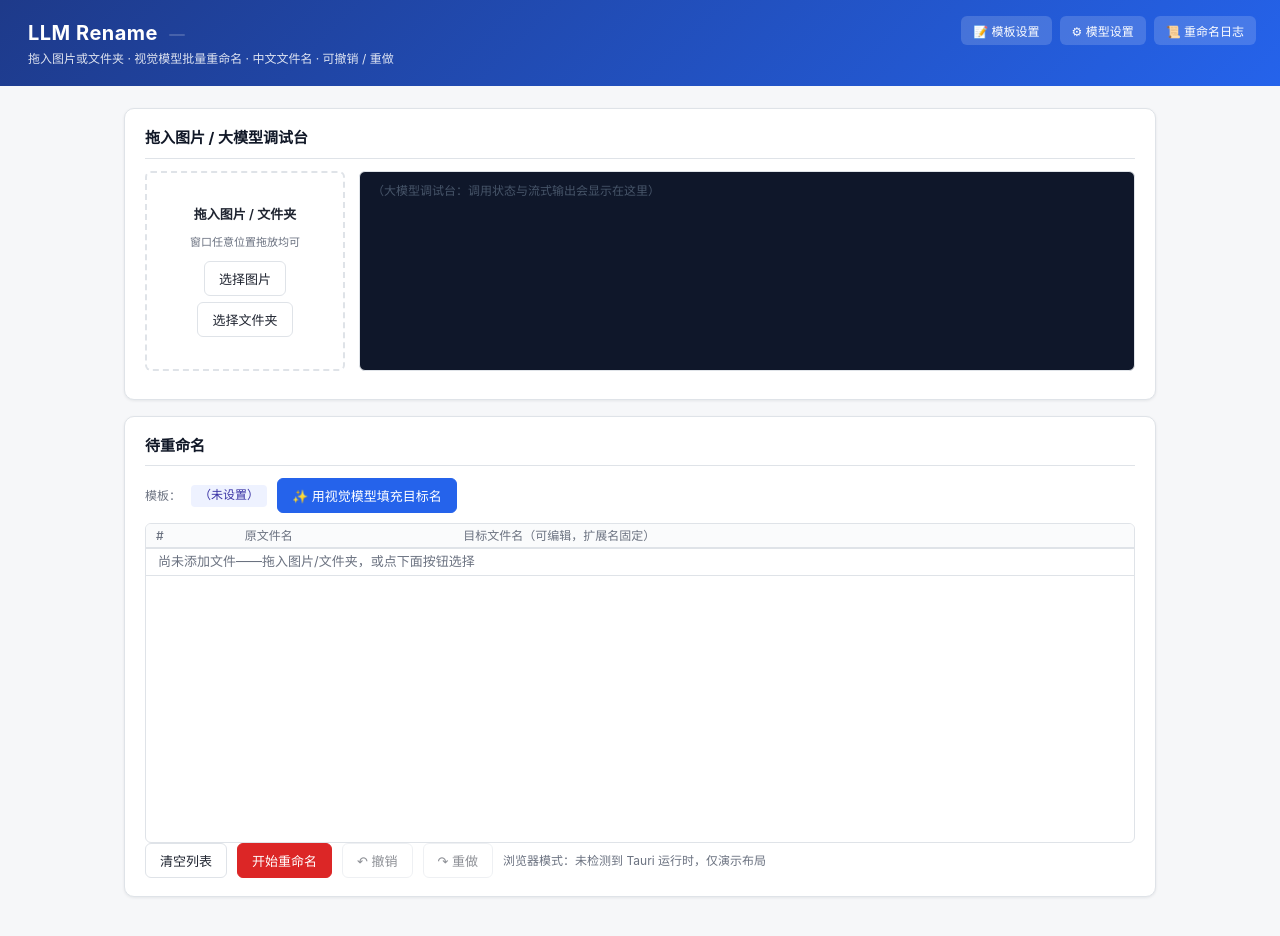
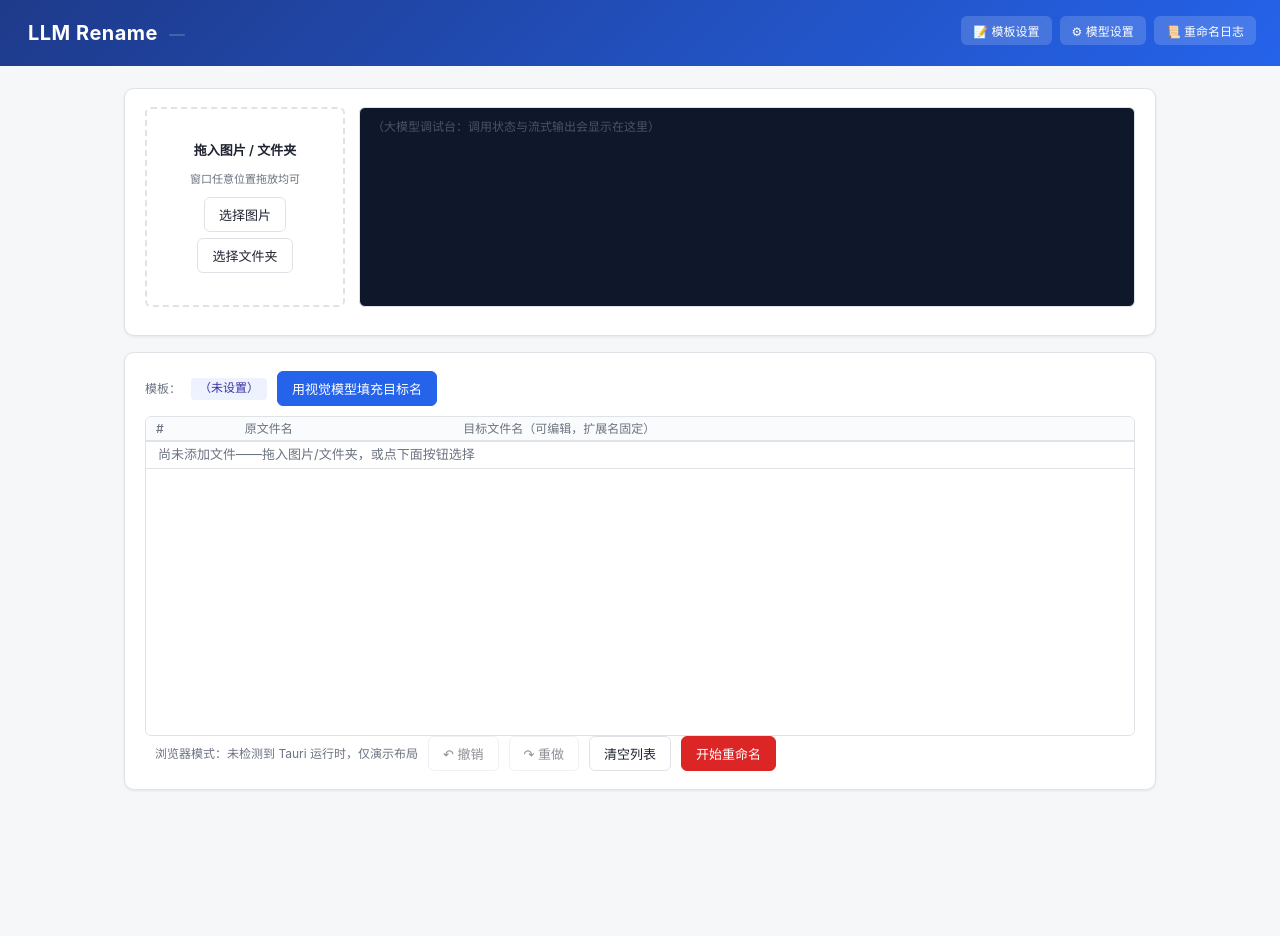
Before and after one commit to Tairraos/llmrename, a website built with Vite: page src/index.html in a window 1280 px wide. After the commit the page ends 830 px from the top, so only its background shows below. Built offline with nearby package versions, Linux system fonts and the light colour scheme.

Commit message:
chore: 用户手动调整主界面布局
用户自行修改的布局（本提交原样入库，后续改动不触碰布局）：
- 去除页面副标题与各卡片 h2 标题，界面更紧凑
- target-summary（文件计数）与 run-hint（运行提示）移入底部动作行最左侧
- 底部动作重排：摘要/提示 → 撤销/重做 → 清空列表/开始重命名
- 填充按钮文案去掉 emoji
[未测试]

```diff
--- a/src/index.html
+++ b/src/index.html
@@ -9,7 +9,6 @@
   <body>
     <header class="app-header">
       <h1>LLM Rename <span id="app-version" class="version-badge"></span></h1>
-      <p class="tagline">拖入图片或文件夹 · 视觉模型批量重命名 · 中文文件名 · 可撤销 / 重做</p>
       <nav class="header-actions">
         <button id="btn-open-template" class="header-btn">📝 模板设置</button>
         <button id="btn-open-model" class="header-btn">⚙ 模型设置</button>
@@ -20,7 +19,6 @@
     <main class="app-main">
       <!-- ① 拖放 + 大模型调试台 -->
       <section class="card" data-block="drop">
-        <h2>拖入图片 / 大模型调试台</h2>
         <div class="drop-console-row">
           <div id="drop-zone" class="drop-zone">
             <p class="drop-zone-title">拖入图片 / 文件夹</p>
@@ -32,16 +30,14 @@
           </div>
           <pre id="console-view" class="console-view"><span class="c-dim">（大模型调试台：调用状态与流式输出会显示在这里）</span></pre>
         </div>
-        <div id="target-summary" class="hint"></div>
       </section>
 
       <!-- ② 待重命名列表 -->
       <section class="card" data-block="targets">
-        <h2>待重命名</h2>
         <div class="row template-bar">
           <span class="hint">模板：</span>
           <code id="template-summary">（未设置）</code>
-          <button id="btn-ai-fill" class="primary">✨ 用视觉模型填充目标名</button>
+          <button id="btn-ai-fill" class="primary">用视觉模型填充目标名</button>
         </div>
         <div class="targets-scroll">
           <table class="assets-table">
@@ -56,11 +52,12 @@
           </table>
         </div>
         <div class="actions">
+          <span id="target-summary" class="hint"></span>
+          <span id="run-hint" class="hint" role="status"></span>
+          <button id="btn-undo" class="secondary" disabled>↶ 撤销</button>
+          <button id="btn-redo" class="secondary" disabled>↷ 重做</button>
           <button id="btn-clear-targets" class="secondary">清空列表</button>
           <button id="btn-execute" class="danger">开始重命名</button>
-          <button id="btn-undo" class="secondary" disabled>↶ 撤销</button>
-          <button id="btn-redo" class="secondary" disabled>↷ 重做</button>
-          <span id="run-hint" class="hint" role="status"></span>
         </div>
       </section>
     </main>
```
